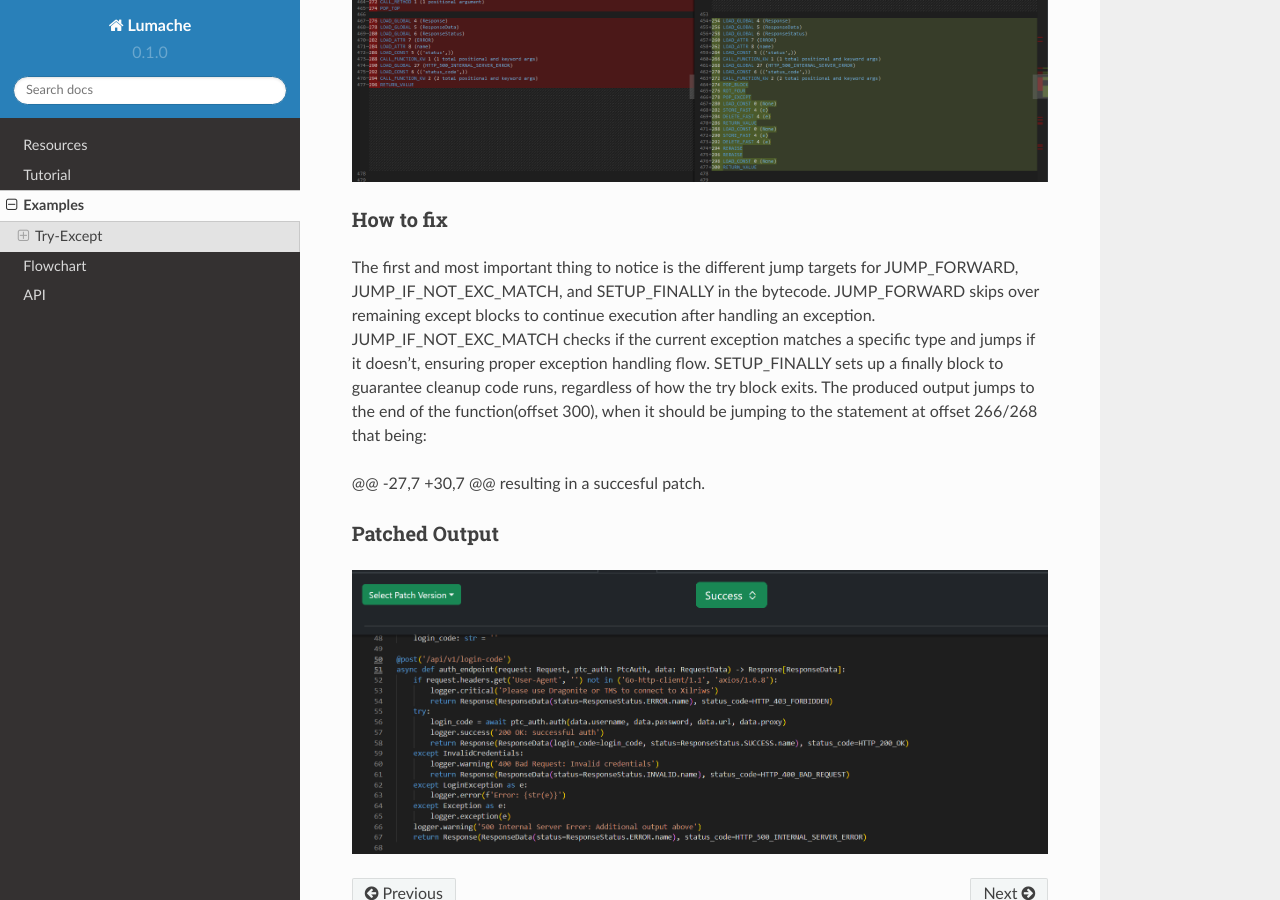
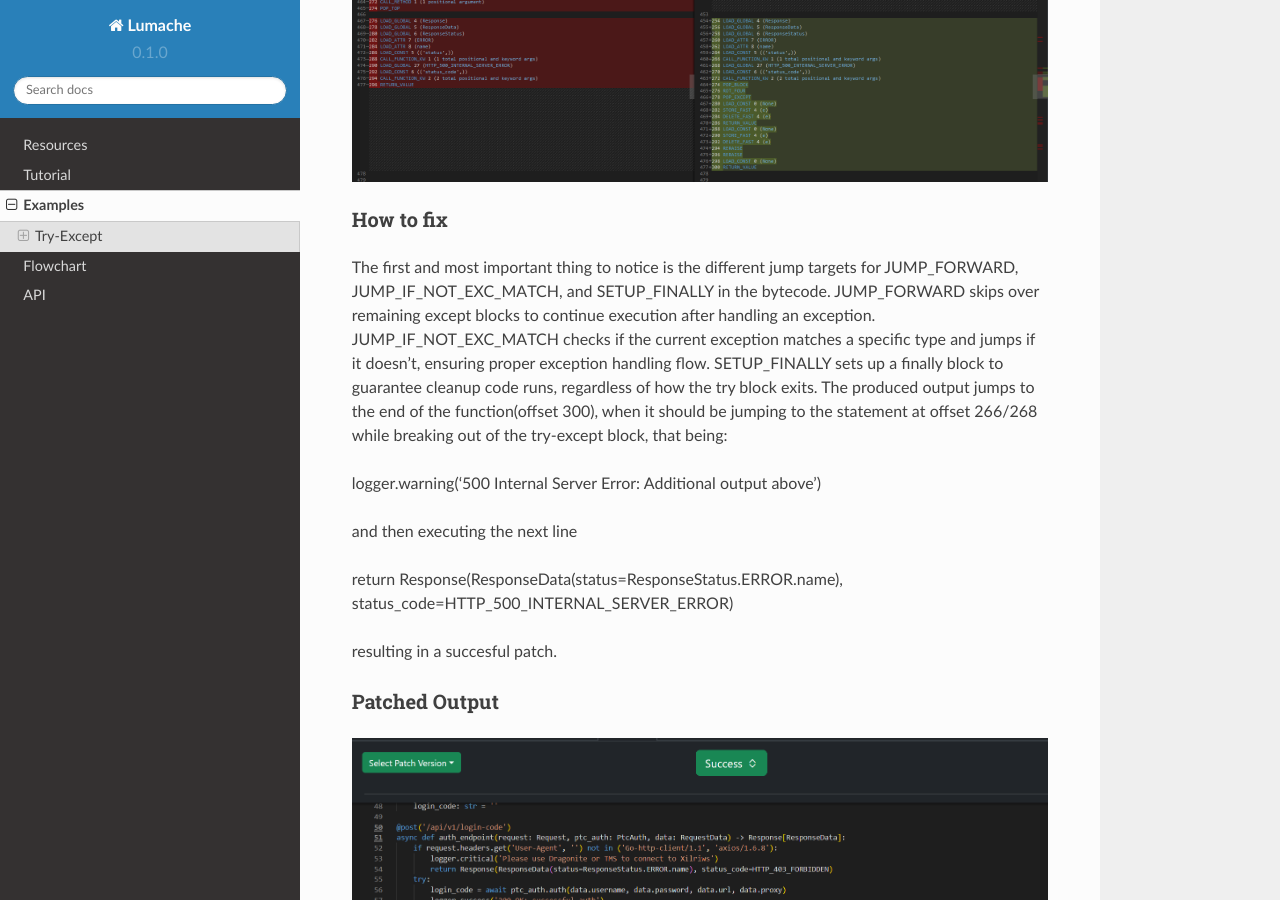
Before and after one commit to nachiketpandit101/pylingual-documentation, a Sphinx documentation site: the page built from docs/source/examples.rst, in a window 1280 px wide and 900 px high, scrolled down 1146 px. Built offline with Sphinx 7.4.7 and the Read the Docs theme 2.0.0, drawn with Linux system fonts in a browser that asks for light colours; pages that are not in the unit, such as notebooks, are missing from menus.

Commit message:
Update examples.rst

```diff
--- a/docs/source/examples.rst
+++ b/docs/source/examples.rst
@@ -18,10 +18,15 @@ Relevant Bytecode Difference
 How to fix
 ++++++++++
 
-The first and most important thing to notice is the different jump targets for JUMP_FORWARD, JUMP_IF_NOT_EXC_MATCH, and SETUP_FINALLY in the bytecode. JUMP_FORWARD skips over remaining except blocks to continue execution after handling an exception. JUMP_IF_NOT_EXC_MATCH checks if the current exception matches a specific type and jumps if it doesn't, ensuring proper exception handling flow. SETUP_FINALLY sets up a finally block to guarantee cleanup code runs, regardless of how the try block exits. The produced output jumps to the end of the function(offset 300), when it should be jumping to the statement at offset 266/268 that being:
+The first and most important thing to notice is the different jump targets for JUMP_FORWARD, JUMP_IF_NOT_EXC_MATCH, and SETUP_FINALLY in the bytecode. JUMP_FORWARD skips over remaining except blocks to continue execution after handling an exception. JUMP_IF_NOT_EXC_MATCH checks if the current exception matches a specific type and jumps if it doesn't, ensuring proper exception handling flow. SETUP_FINALLY sets up a finally block to guarantee cleanup code runs, regardless of how the try block exits. The produced output jumps to the end of the function(offset 300), when it should be jumping to the statement at offset 266/268 while breaking out of the try-except block, that being:
 
-@@ -27,7 +30,7 @@ resulting in a succesful patch.
+logger.warning('500 Internal Server Error: Additional output above')
 
+and then executing the next line
+
+return Response(ResponseData(status=ResponseStatus.ERROR.name), status_code=HTTP_500_INTERNAL_SERVER_ERROR)
+
+resulting in a succesful patch.
 
 Patched Output
 ++++++++++++++
```
